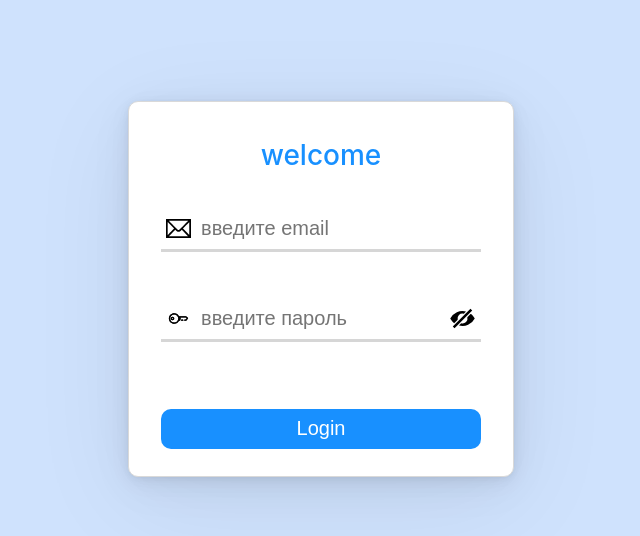
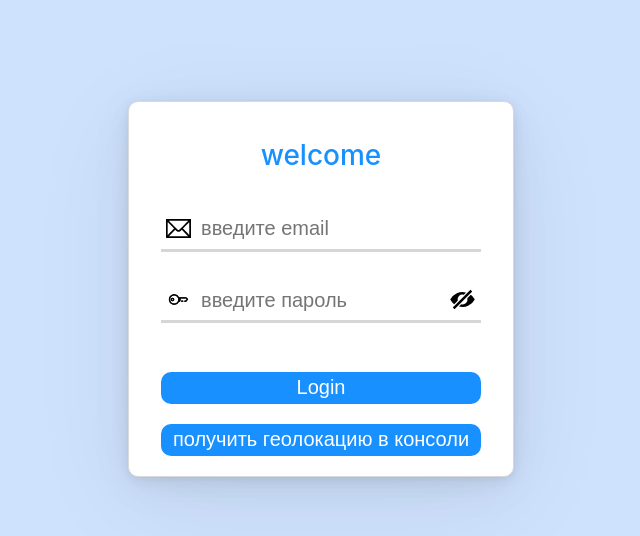
Before and after one commit to WhiteDazzle/sign-in-example, a React (Create React App) app: page / in a window 1280 px wide. Shown: the top 536 px of the page, without its empty margins (319-959 px from the left). Built offline with nearby package versions, Linux system fonts and the light colour scheme.

Commit message:
добавлена кнопка получения геолокации

```diff
--- a/src/components/layouts/signIn-form/signIn-form.tsx
+++ b/src/components/layouts/signIn-form/signIn-form.tsx
@@ -13,6 +13,24 @@ const SignInForm = () => {
   const [passwordValue, setPasswordValue] = useState("");
   const [emailValidationMessage, setEmailValidationMessage] = useState("");
   const [passwordValidationMessage, setPasswordValidationMessage] = useState("");
+  var options = {
+    enableHighAccuracy: true,
+    timeout: 5000,
+    maximumAge: 0
+  }
+
+  function success(pos: any) {
+    var crd = pos.coords;
+
+    console.log('Ваше текущее местоположение:');
+    console.log(`Широта: ${crd.latitude}`);
+    console.log(`Долгота: ${crd.longitude}`);
+    console.log(`Плюс-минус ${crd.accuracy} метров.`);
+  }
+
+  function error(err: any) {
+    console.warn(`ERROR(${err.code}): ${err.message}`);
+  }
   return (
     <form className={styles["signIn-form"]}>
       <h1 className={styles.title}> welcome</h1>
@@ -53,10 +71,20 @@ const SignInForm = () => {
         className={styles["input-submit"]}
         onClick={(e) => {
             e.preventDefault()
+            e.stopPropagation()
             setEmailValidationMessage(validateEmail(emailValue))
             setPasswordValidationMessage(validatePassword(passwordValue))
         }}
       />
+      <button
+        type='button'
+        className={styles["input-submit"]}
+        onClick={() => {
+          navigator.geolocation.getCurrentPosition(success, error, options)
+        }}
+      >
+        получить геолокацию в консоли
+      </button>
     </form>
   );
 };
```
